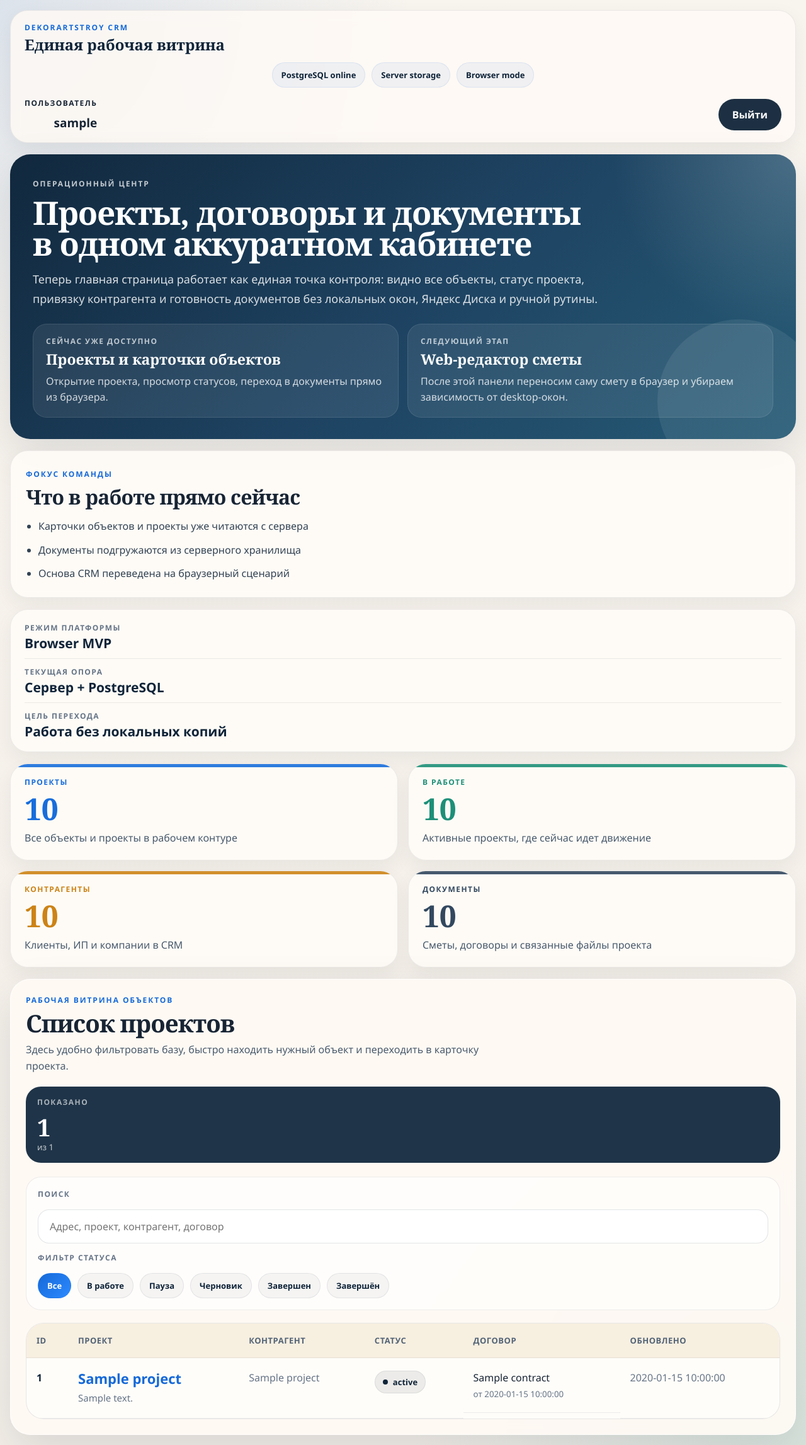
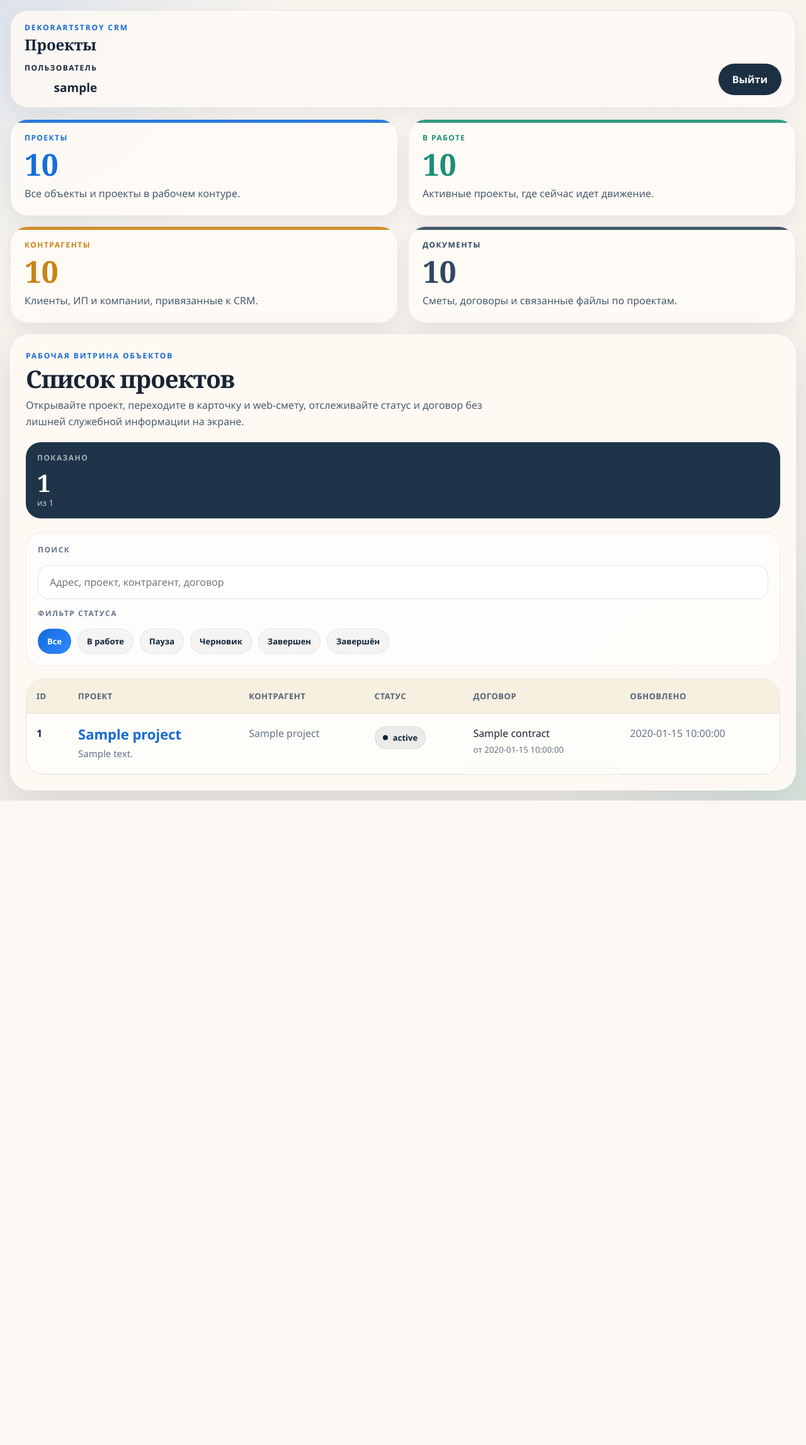
Before and after one commit to Gorodokspb/-, a FastAPI app: template webapp/templates/projects.html in a window 1280 px wide. Shown: the whole page at 63% size. After the commit the page ends 1271 px from the top, so only its background shows below. Run offline with FastAPI, Linux system fonts and the light colour scheme; the template is opened without the code that fills it: most values are stand-ins (such as "Sample title", 1, 10 or a date in 2020); parts of the project's set-up code (start-up, migrations or seed data) failed here and were passed over; some libraries are stand-ins or nearby versions.

Commit message:
Simplify projects dashboard screen

```diff
--- a/webapp/static/app.css
+++ b/webapp/static/app.css
@@ -890,6 +890,14 @@ input:focus {
     backdrop-filter: blur(10px);
 }
 
+.topbar-card-projects {
+    grid-template-columns: minmax(260px, 1fr) auto;
+}
+
+.topbar-userbox-compact {
+    justify-content: flex-end;
+}
+
 .topbar-brand {
     display: grid;
     gap: 6px;
--- a/webapp/templates/projects.html
+++ b/webapp/templates/projects.html
@@ -5,19 +5,13 @@
 {% block body %}
 <main class="dashboard-shell dashboard-shell-v2">
     <div class="workspace-frame">
-        <header class="topbar-card">
+        <header class="topbar-card topbar-card-projects">
             <div class="topbar-brand">
                 <span class="eyebrow">Dekorartstroy CRM</span>
-                <strong>Единая рабочая витрина</strong>
+                <strong>Проекты</strong>
             </div>
 
-            <div class="topbar-meta">
-                <span class="topbar-chip">PostgreSQL online</span>
-                <span class="topbar-chip">Server storage</span>
-                <span class="topbar-chip">Browser mode</span>
-            </div>
-
-            <div class="topbar-userbox">
+            <div class="topbar-userbox topbar-userbox-compact">
                 <div class="topbar-usertext">
                     <span class="sidebar-label">Пользователь</span>
                     <strong>{{ username }}</strong>
@@ -28,80 +22,26 @@
             </div>
         </header>
 
-        <section class="overview-grid">
-            <article class="hero-card hero-card-v2">
-                <div class="hero-copy-wrap">
-                    <div class="eyebrow">Операционный центр</div>
-                    <h1>Проекты, договоры и документы в одном аккуратном кабинете</h1>
-                    <p class="hero-copy hero-copy-wide">
-                        Теперь главная страница работает как единая точка контроля: видно все объекты,
-                        статус проекта, привязку контрагента и готовность документов без локальных окон,
-                        Яндекс Диска и ручной рутины.
-                    </p>
-                </div>
-
-                <div class="hero-ribbon">
-                    <div class="hero-ribbon-item">
-                        <span class="insight-label">Сейчас уже доступно</span>
-                        <strong>Проекты и карточки объектов</strong>
-                        <p>Открытие проекта, просмотр статусов, переход в документы прямо из браузера.</p>
-                    </div>
-                    <div class="hero-ribbon-item">
-                        <span class="insight-label">Следующий этап</span>
-                        <strong>Web-редактор сметы</strong>
-                        <p>После этой панели переносим саму смету в браузер и убираем зависимость от desktop-окон.</p>
-                    </div>
-                </div>
-            </article>
-
-            <div class="overview-stack">
-                <article class="focus-card">
-                    <div class="eyebrow">Фокус команды</div>
-                    <h2>Что в работе прямо сейчас</h2>
-                    <ul class="focus-list">
-                        <li>Карточки объектов и проекты уже читаются с сервера</li>
-                        <li>Документы подгружаются из серверного хранилища</li>
-                        <li>Основа CRM переведена на браузерный сценарий</li>
-                    </ul>
-                </article>
-
-                <article class="signal-card">
-                    <div class="signal-row">
-                        <span class="signal-label">Режим платформы</span>
-                        <strong>Browser MVP</strong>
-                    </div>
-                    <div class="signal-row">
-                        <span class="signal-label">Текущая опора</span>
-                        <strong>Сервер + PostgreSQL</strong>
-                    </div>
-                    <div class="signal-row">
-                        <span class="signal-label">Цель перехода</span>
-                        <strong>Работа без локальных копий</strong>
-                    </div>
-                </article>
-            </div>
-        </section>
-
         <section class="stats-grid stats-grid-v2">
             <article class="metric-panel metric-panel-blue">
                 <span class="metric-label">Проекты</span>
                 <strong>{{ counts.projects_total }}</strong>
-                <p>Все объекты и проекты в рабочем контуре</p>
+                <p>Все объекты и проекты в рабочем контуре.</p>
             </article>
             <article class="metric-panel metric-panel-green">
                 <span class="metric-label">В работе</span>
                 <strong>{{ counts.active_projects_total }}</strong>
-                <p>Активные проекты, где сейчас идет движение</p>
+                <p>Активные проекты, где сейчас идет движение.</p>
             </article>
             <article class="metric-panel metric-panel-gold">
                 <span class="metric-label">Контрагенты</span>
                 <strong>{{ counts.counterparties_total }}</strong>
-                <p>Клиенты, ИП и компании в CRM</p>
+                <p>Клиенты, ИП и компании, привязанные к CRM.</p>
             </article>
             <article class="metric-panel metric-panel-slate">
                 <span class="metric-label">Документы</span>
                 <strong>{{ counts.documents_total }}</strong>
-                <p>Сметы, договоры и связанные файлы проекта</p>
+                <p>Сметы, договоры и связанные файлы по проектам.</p>
             </article>
         </section>
 
@@ -111,7 +51,7 @@
                     <div class="eyebrow">Рабочая витрина объектов</div>
                     <h2>Список проектов</h2>
                     <p class="panel-lead">
-                        Здесь удобно фильтровать базу, быстро находить нужный объект и переходить в карточку проекта.
+                        Открывайте проект, переходите в карточку и web-смету, отслеживайте статус и договор без лишней служебной информации на экране.
                     </p>
                 </div>
 
@@ -194,7 +134,7 @@
             </div>
 
             <div class="empty-box table-empty" id="projectsEmptyState" hidden>
-                По текущему фильтру проектов не найдено. Попробуй изменить запрос или сбросить фильтр статуса.
+                По текущему фильтру проектов не найдено. Попробуйте изменить запрос или сбросить фильтр статуса.
             </div>
         </section>
     </div>
```
